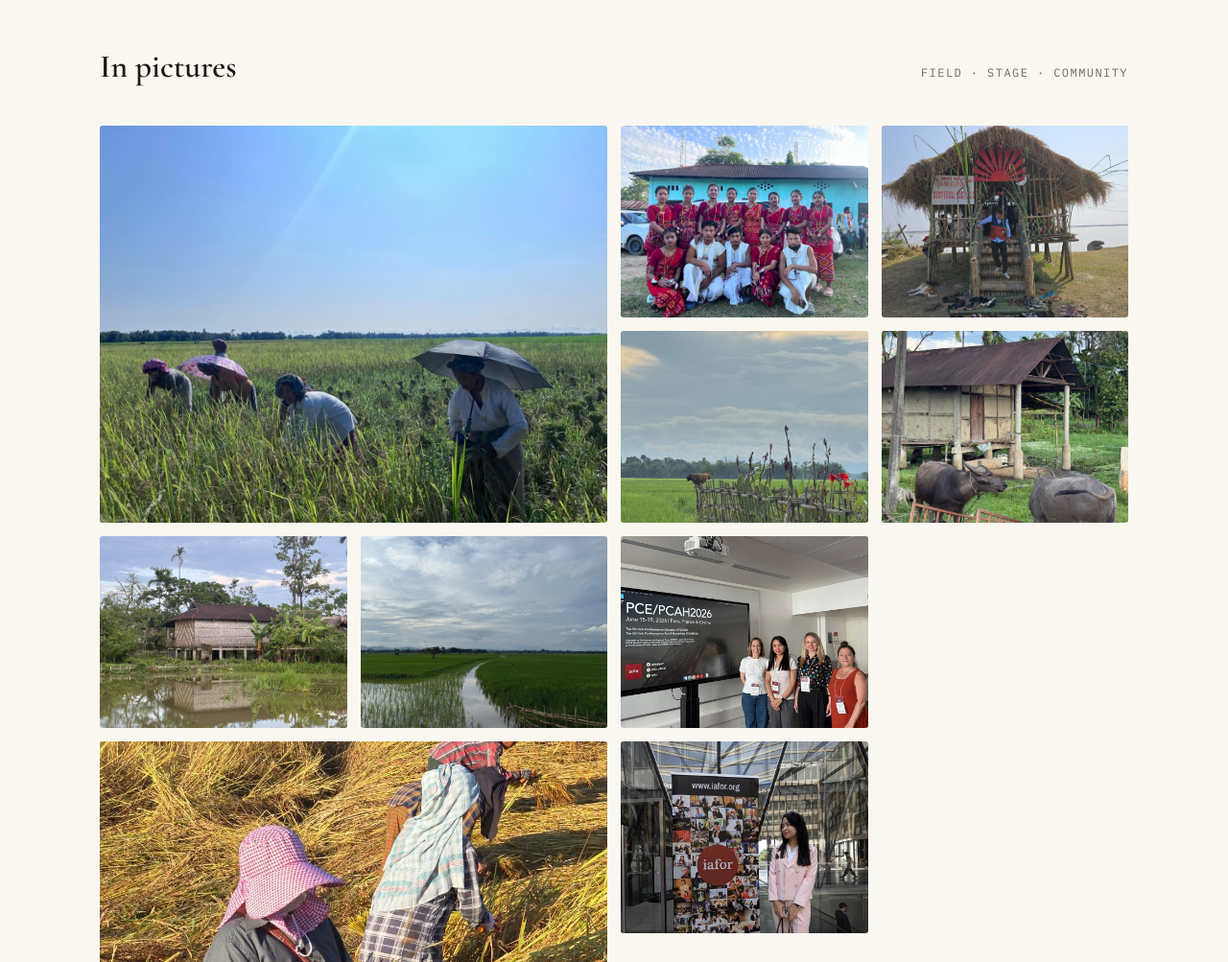
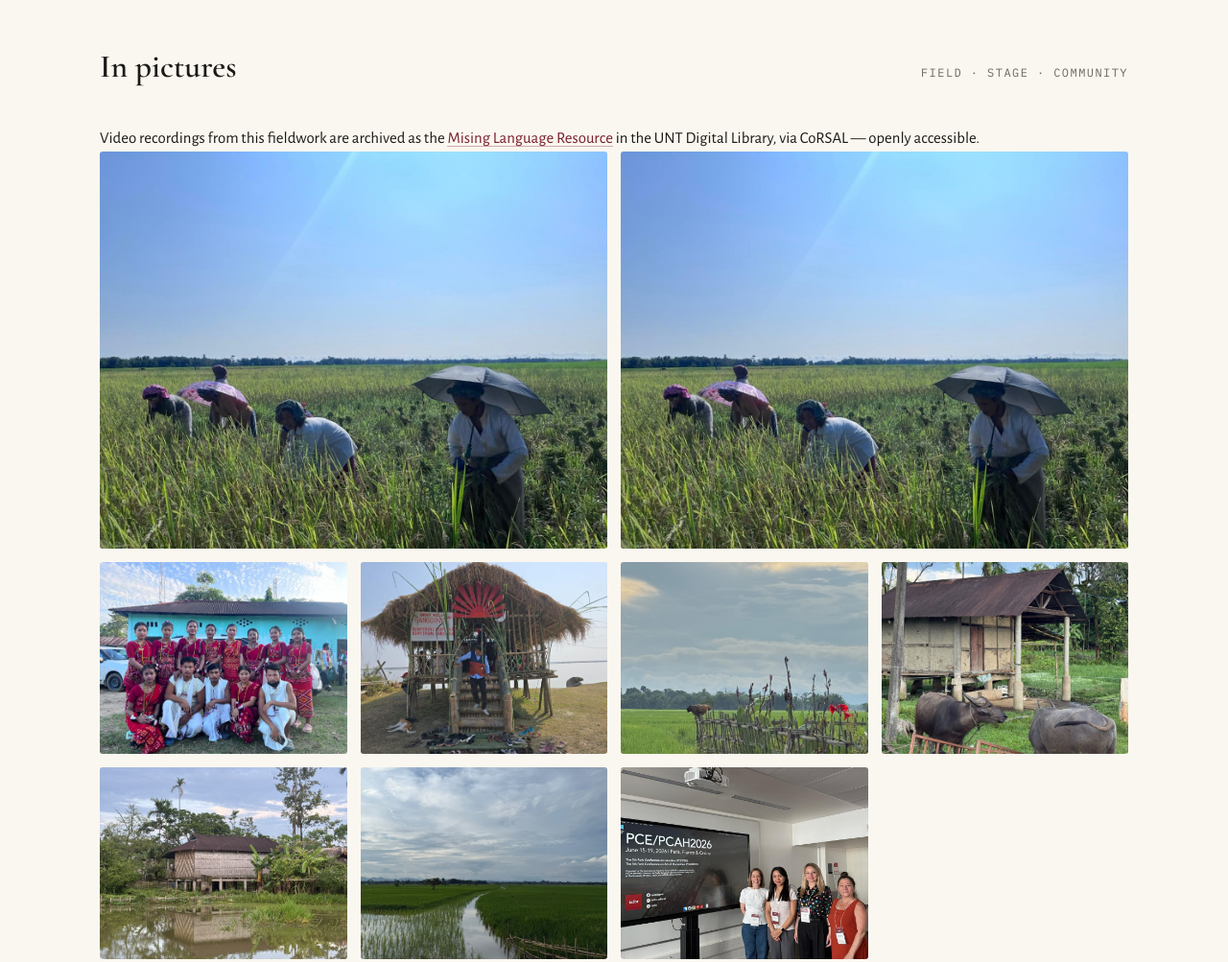
Before and after one commit to doleynormoda/doleynormoda.github.io, a plain HTML site: page index.html in a window 1280 px wide. Shown: the part 2060-3063 px from the top of the page at 96% size. Drawn offline with nearby package versions, Linux system fonts and the light colour scheme.

Commit message:
Update index.html

```diff
--- a/index.html
+++ b/index.html
@@ -230,8 +230,16 @@ footer a{color:var(--gold);border-bottom-color:rgba(201,148,42,.4)}
 <!-- FIELD gallery — images/field-1.jpg … field-5.jpg -->
 <section id="field">
   <div class="wrap">
-    <div class="sec-head"><h2>In pictures</h2><span class="mono">Field &middot; Stage &middot; Community</span></div>
-    <div class="gallery">
+  <div class="sec-head"><h2>In pictures</h2><span class="mono">Field &middot; Stage &middot; Community</span></div>
+
+  <p>
+    Video recordings from this fieldwork are archived as the
+    <a href="https://digital.library.unt.edu/explore/collections/MSLR/" target="_blank" rel="noopener">Mising&nbsp;Language&nbsp;Resource</a>
+    in the UNT Digital Library, via CoRSAL — openly accessible.
+  </p>
+
+  <div class="gallery">
+    <figure class="imgbox g1"><img src="field-1.jpg" alt="Harvesting paddy under a wide sky, Dhemaji"></figure>
       <figure class="imgbox g1"><img src="field-1.jpg" alt="Harvesting paddy under a wide sky, Dhemaji"></figure>
       <figure class="imgbox"><img src="field-2.jpg" alt="Mising dancers in traditional dress"></figure>
       <figure class="imgbox"><img src="field-3.jpg" alt="A Donyi-Polo gangging beside the river"></figure>
```
